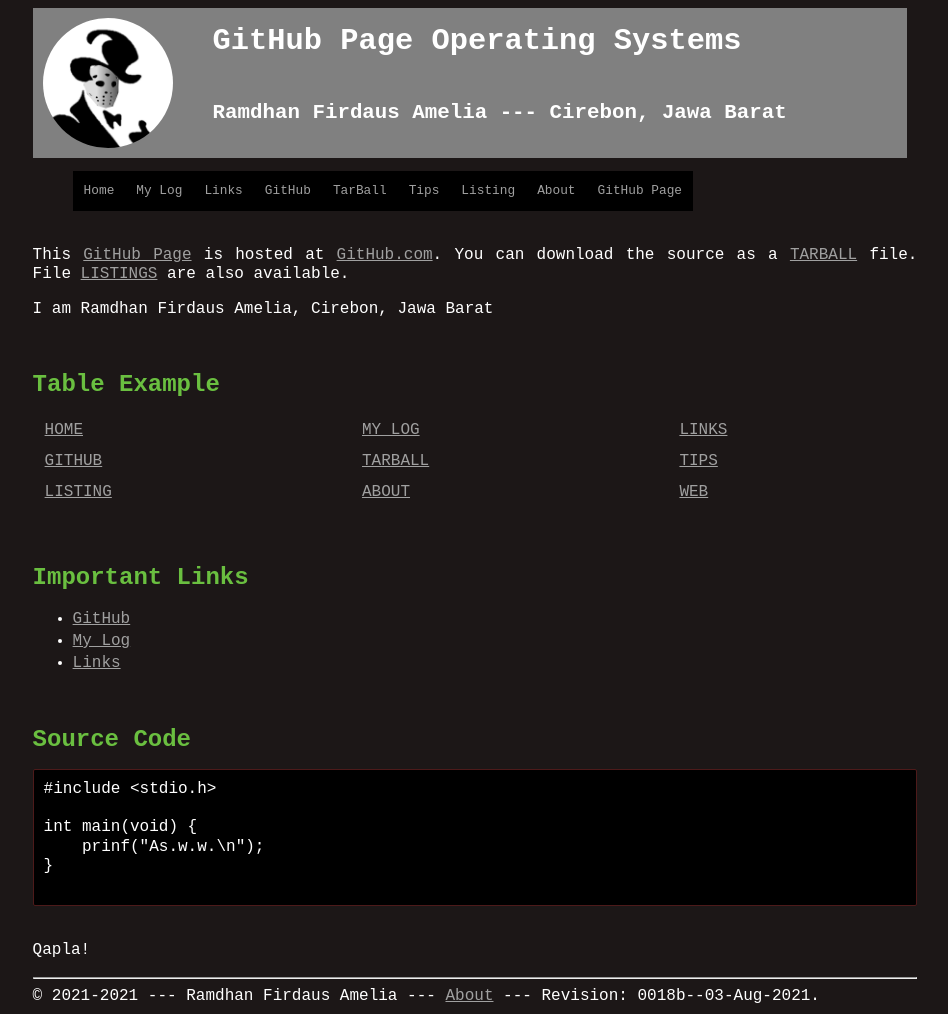
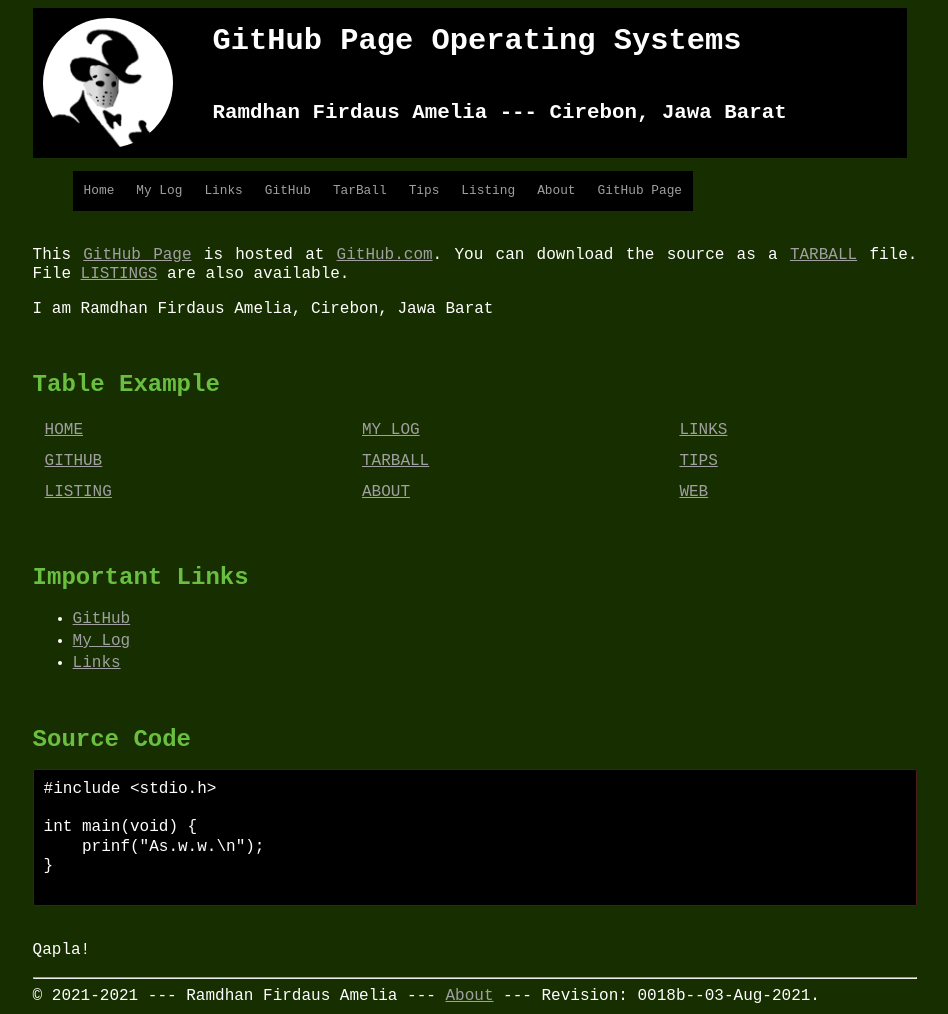
Before and after one commit to ramdhanfirdaus/os212, a Jekyll site: the page built from index.md, in a window 1280 px wide. Shown: the whole page, without its empty margins (165-1113 px from the left). Built offline with Jekyll 4.4.1, drawn with Linux system fonts in a browser that asks for light colours.

Commit message:
Update sytle.css

```diff
--- a/assets/css/style.css
+++ b/assets/css/style.css
@@ -17,7 +17,7 @@
 /* See https://www.quackit.com/css/color/charts/hsl_color_chart.cfm */
 .plainclass1 {
   color:            hsl(0, 100%, 100%);
-  background-color: hsl(0, 10%, 10%);
+  background-color: hsl(91deg 100% 9%);
   line-height:      120%;
   font-family:      monospace,courier;
 }
@@ -59,7 +59,7 @@
 .column {
   float:            left;
   display:          inline-block;
-  background:       #808080;
+  background:       black;
   height:           130px;
   width:            100%;
   padding-top:      10px;
```
